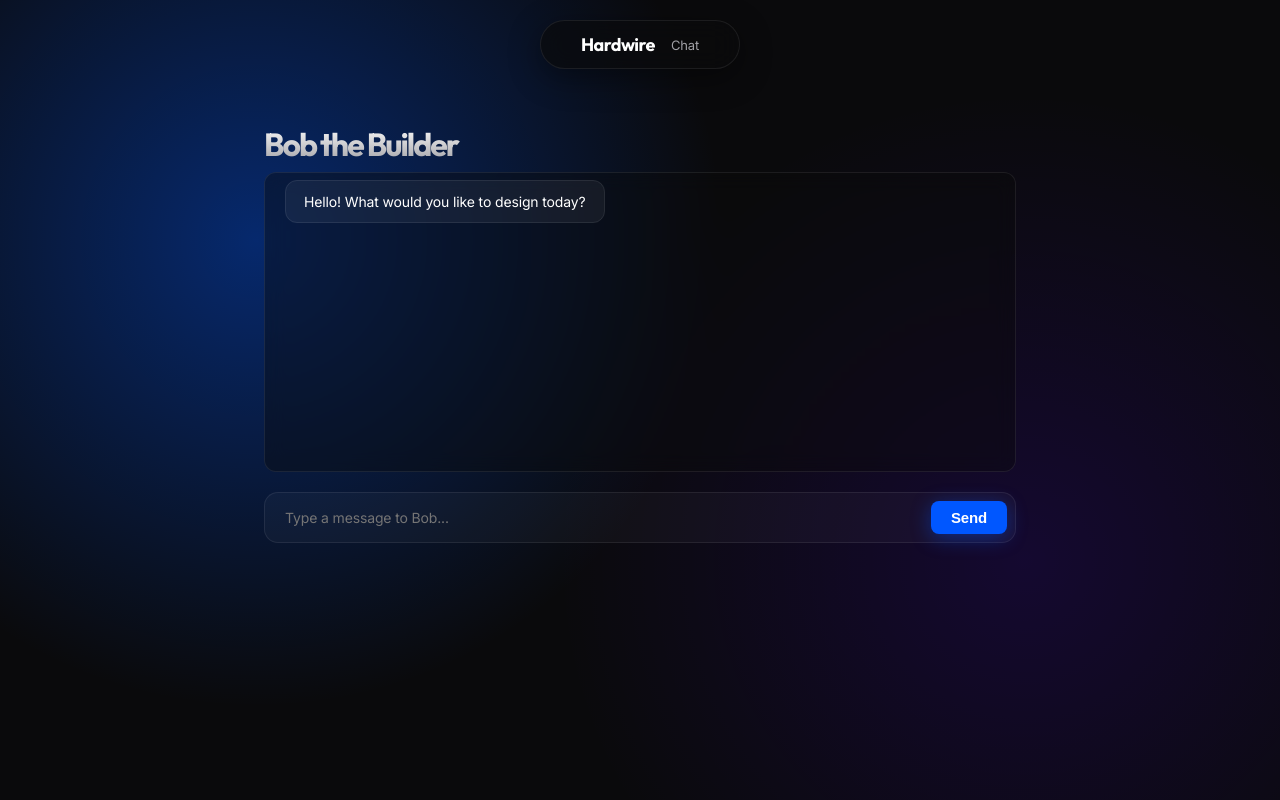
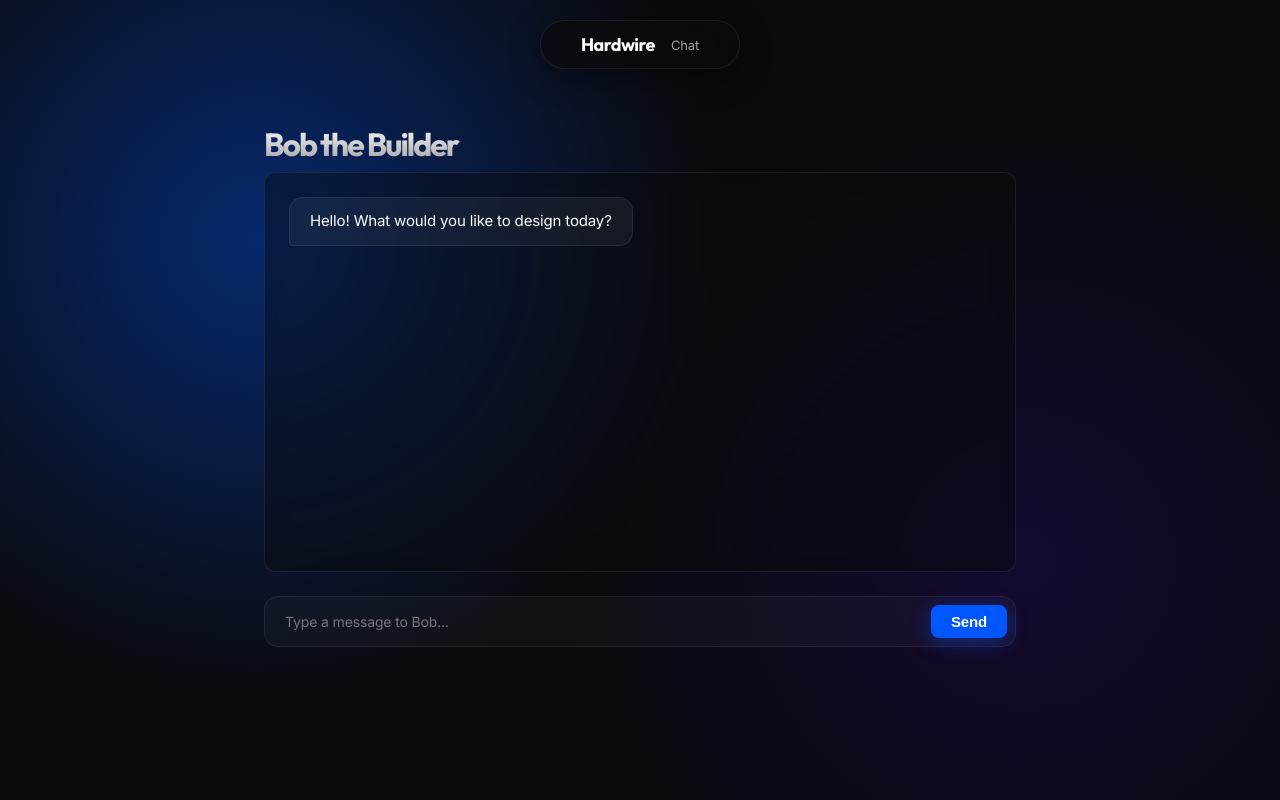
Before and after one commit to charlene-chenn/hardwire, a React (Create React App) app in the folder frontend/: page /chat in a window 1280 px wide. Built offline with nearby package versions, Linux system fonts and the light colour scheme.

Commit message:
fixed the spacing on chat

```diff
--- a/frontend/src/index.css
+++ b/frontend/src/index.css
@@ -223,29 +223,50 @@ body {
   background: rgba(10, 10, 12, 0.4);
   border: 1px solid var(--glass-border);
   border-radius: 12px;
-  padding: 20px;
-  min-height: 300px;
-  max-height: 500px;
+  padding: 24px;
+  min-height: 400px;
+  max-height: 600px;
   overflow-y: auto;
-  margin-bottom: 20px;
+  margin-bottom: 24px;
   backdrop-filter: blur(10px);
+  display: flex;
+  flex-direction: column;
+  gap: 20px;
+}
+
+.chat-message {
+  display: flex;
+  width: 100%;
+}
+
+.chat-message.user {
+  justify-content: flex-end;
+}
+
+.chat-message.assistant {
+  justify-content: flex-start;
 }
 
 .chat-message .bubble {
-  padding: 12px 18px;
-  border-radius: 12px;
-  font-size: 14px;
+  padding: 12px 20px;
+  border-radius: 14px;
+  font-size: 15px;
+  line-height: 1.5;
+  max-width: 80%;
 }
 
 .chat-message.user .bubble {
   background: var(--accent-blue);
   color: #fff;
+  border-bottom-right-radius: 4px;
+  box-shadow: 0 4px 15px var(--accent-glow);
 }
 
 .chat-message.assistant .bubble {
   background: rgba(255, 255, 255, 0.05);
   border: 1px solid var(--glass-border);
   color: var(--text-primary);
+  border-bottom-left-radius: 4px;
 }
 
 .chat-input-row {
```
